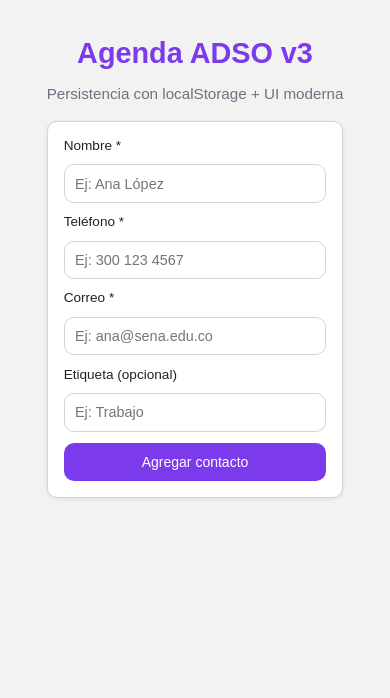
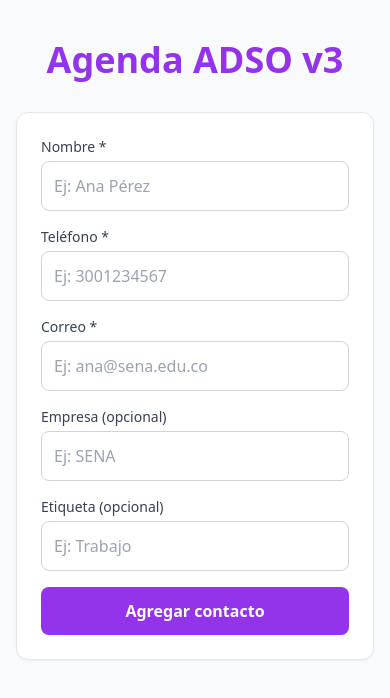
Before and after one commit to lxxny33/agendaADSO, a React (Vite) app: page / in a window 390 px wide. Shown: the top 698 px of the page. Built offline with nearby package versions, Linux system fonts and the light colour scheme.

Commit message:
Añadimos la responsividad mendiante tailwind

```diff
--- a/package.json
+++ b/package.json
@@ -18,10 +18,13 @@
     "@types/react": "^19.2.17",
     "@types/react-dom": "^19.2.3",
     "@vitejs/plugin-react": "^6.0.3",
+    "autoprefixer": "^10.5.4",
     "eslint": "^10.6.0",
     "eslint-plugin-react-hooks": "^7.1.1",
     "eslint-plugin-react-refresh": "^0.5.3",
     "globals": "^17.7.0",
+    "postcss": "^8.5.26",
+    "tailwindcss": "^3.4.13",
     "vite": "^8.1.1"
   }
 }
--- /dev/null
+++ b/postcss.config.js
@@ -0,0 +1,6 @@
+export default {
+ plugins: {
+ tailwindcss: {},
+ autoprefixer: {},
+ },
+}
--- a/src/App.jsx
+++ b/src/App.jsx
@@ -1,81 +1,44 @@
+// App.jsx
 import { useState, useEffect } from "react";
-
-import "./App.css";
-
 import FormularioContacto from "./components/FormularioContacto";
-
 import ContactoCard from "./components/ContactoCard";
-
-
-
+// Nota: toda la lógica de contactos (agregar/eliminar/persistir) se mantiene.
 export default function App() {
-
-  const contactosGuardados =
-
-    JSON.parse(localStorage.getItem("contactos")) || [];
-
+ // 1) Cargar lo guardado en localStorage (o array vacío)
+ const contactosGuardados = JSON.parse(localStorage.getItem("contactos")) || [];
+ // 2) Estado con la lista de contactos
  const [contactos, setContactos] = useState(contactosGuardados);
-
-
-
+ // 3) Persistir cambios en localStorage
  useEffect(() => {
-
  localStorage.setItem("contactos", JSON.stringify(contactos));
-
  }, [contactos]);
-
-
-
-  const agregarContacto = (nuevo) => {
-
-    setContactos((prev) => [...prev, nuevo]);
-
-  };
-
-
-
-  const eliminarContacto = (correo) => {
-
-    setContactos((prev) => prev.filter((c) => c.correo !== correo));
-
-  };
-
-
-
+ // 4) Agregar contacto (siempre inmutable)
+ const agregarContacto = (nuevo) => setContactos(prev => [...prev, nuevo]);
+ // 5) Eliminar usando correo como clave única
+ const eliminarContacto = (correo) =>
+ setContactos(prev => prev.filter(c => c.correo !== correo));
  return (
-
-    <main className="app-container">
-
-      <h1 className="app-title">Agenda ADSO v3</h1>
-
-      <p className="subtitulo">
-
-        Persistencia con localStorage + UI moderna
-
-      </p>
-
-
-
+ <main className="min-h-screen py-10 px-4">
+ {/* Título centrado con color morado */}
+ <h1 className="text-4xl font-bold text-center text-purple-600 mb-8">
+ Agenda ADSO v3
+ </h1>
+ <div className="max-w-4xl mx-auto">
+ {/* Tarjeta del formulario */}
+ <section className="bg-white border border-gray-200 rounded-xl shadow-sm p-6 mb-6">
  <FormularioContacto onAgregar={agregarContacto} />
-
-
-
+ </section>
+ {/* Lista de contactos */}
+ <section className="space-y-4">
  {contactos.map((c) => (
-
  <ContactoCard
-
  key={c.correo}
-
  {...c}
-
  onEliminar={eliminarContacto}
-
  />
-
  ))}
-
+ </section>
+ </div>
  </main>
-
  );
-
 }
--- a/src/components/ContactoCard.jsx
+++ b/src/components/ContactoCard.jsx
@@ -1,29 +1,51 @@
-export default function ContactoCard({ nombre, telefono, correo, etiqueta, onEliminar }) {
+// src/components/ContactoCard.jsx
 
+export default function ContactoCard({
+  nombre,
+  telefono,
+  correo,
+  empresa,
+  etiqueta,
+  onEliminar
+}) {
   return (
+    <article className="bg-white border border-gray-200 rounded-xl shadow-sm p-5">
+      {/* Nombre destacado */}
+      <h3 className="text-xl font-bold text-gray-900 mb-3">
+        {nombre}
+      </h3>
 
-    <article className="tarjeta-contacto">
+      {/* Teléfono */}
+      <p className="text-gray-700 mb-1">
+        <strong>Teléfono:</strong> {telefono}
+      </p>
 
-      <h3>{nombre}</h3>
+      {/* Correo */}
+      <p className="text-gray-700 mb-1">
+        <strong>Correo:</strong> {correo}
+      </p>
 
-      <p>📞 {telefono}</p>
+      {/* Empresa */}
+      {empresa && (
+        <p className="text-sm text-gray-600 mb-1">
+          <strong>Empresa:</strong> {empresa}
+        </p>
+      )}
 
-      <p>✉️ {correo}</p>
+      {/* Etiqueta */}
+      <p className="text-gray-700 mb-4">
+        <strong>Etiqueta:</strong> {etiqueta}
+      </p>
 
-      {etiqueta && <p>{etiqueta}</p>}
-
-      <div className="acciones">
-
-        <button className="btn-eliminar" onClick={() => onEliminar(correo)}>
-
+      {/* Acción eliminar */}
+      <div className="flex justify-start">
+        <button
+          onClick={() => onEliminar(correo)}
+          className="bg-red-500 hover:bg-red-600 text-white text-sm font-medium px-4 py-2 rounded-lg transition-colors"
+        >
           Eliminar
-
         </button>
-
       </div>
-
     </article>
-
   );
-
 }
--- a/src/components/FormularioContacto.jsx
+++ b/src/components/FormularioContacto.jsx
@@ -1,111 +1,120 @@
 import { useState } from "react";
 
-
-
 export default function FormularioContacto({ onAgregar }) {
-
+  // Estado único del formulario
   const [form, setForm] = useState({
-
     nombre: "",
-
     telefono: "",
-
     correo: "",
-
+    empresa: "",
     etiqueta: "",
-
   });
 
-
-
+  // Actualizar por nombre de campo
   const onChange = (e) => {
-
     const { name, value } = e.target;
-
     setForm((f) => ({ ...f, [name]: value }));
-
   };
 
-
-
+  // Enviar datos al padre con validación mínima
   const onSubmit = (e) => {
-
     e.preventDefault();
 
     if (!form.nombre || !form.telefono || !form.correo) return;
 
     onAgregar(form);
 
-    setForm({ nombre: "", telefono: "", correo: "", etiqueta: "" });
-
+    setForm({
+      nombre: "",
+      telefono: "",
+      correo: "",
+      empresa: "",
+      etiqueta: "",
+    });
   };
 
+  return (
+    <form onSubmit={onSubmit} className="space-y-4">
+      {/* Nombre + Teléfono */}
+      <div className="grid grid-cols-1 md:grid-cols-2 gap-4">
+        <div>
+          <label className="block text-sm font-medium text-gray-700">
+            Nombre *
+          </label>
 
+          <input
+            name="nombre"
+            value={form.nombre}
+            onChange={onChange}
+            placeholder="Ej: Ana Pérez"
+            className="mt-1 w-full rounded-lg border border-gray-300 focus:ring-2 focus:ring-purple-500 focus:outline-none p-3"
+          />
+        </div>
 
-  return (
+        <div>
+          <label className="block text-sm font-medium text-gray-700">
+            Teléfono *
+          </label>
 
-    <form className="form-contacto" onSubmit={onSubmit}>
+          <input
+            name="telefono"
+            value={form.telefono}
+            onChange={onChange}
+            placeholder="Ej: 3001234567"
+            className="mt-1 w-full rounded-lg border border-gray-300 focus:ring-2 focus:ring-purple-500 focus:outline-none p-3"
+          />
+        </div>
+      </div>
 
-      <label>Nombre *</label>
+      {/* Correo */}
+      <div>
+        <label className="block text-sm font-medium text-gray-700">
+          Correo *
+        </label>
 
-      <input
+        <input
+          name="correo"
+          value={form.correo}
+          onChange={onChange}
+          placeholder="Ej: ana@sena.edu.co"
+          className="mt-1 w-full rounded-lg border border-gray-300 focus:ring-2 focus:ring-purple-500 focus:outline-none p-3"
+        />
+      </div>
 
-        name="nombre"
+      {/* Empresa opcional */}
+      <div>
+        <label className="block text-sm font-medium text-gray-700">
+          Empresa (opcional)
+        </label>
 
-        value={form.nombre}
+        <input
+          name="empresa"
+          value={form.empresa}
+          onChange={onChange}
+          placeholder="Ej: SENA"
+          className="mt-1 w-full rounded-lg border border-gray-300 focus:ring-2 focus:ring-purple-500 focus:outline-none p-3"
+        />
+      </div>
 
-        onChange={onChange}
+      {/* Etiqueta opcional */}
+      <div>
+        <label className="block text-sm font-medium text-gray-700">
+          Etiqueta (opcional)
+        </label>
 
-        placeholder="Ej: Ana López"
+        <input
+          name="etiqueta"
+          value={form.etiqueta}
+          onChange={onChange}
+          placeholder="Ej: Trabajo"
+          className="mt-1 w-full rounded-lg border border-gray-300 focus:ring-2 focus:ring-purple-500 focus:outline-none p-3"
+        />
+      </div>
 
-      />
-
-      <label>Teléfono *</label>
-
-      <input
-
-        name="telefono"
-
-        value={form.telefono}
-
-        onChange={onChange}
-
-        placeholder="Ej: 300 123 4567"
-
-      />
-
-      <label>Correo *</label>
-
-      <input
-
-        name="correo"
-
-        value={form.correo}
-
-        onChange={onChange}
-
-        placeholder="Ej: ana@sena.edu.co"
-
-      />
-
-      <label>Etiqueta (opcional)</label>
-
-      <input
-
-        name="etiqueta"
-
-        value={form.etiqueta}
-
-        onChange={onChange}
-
-        placeholder="Ej: Trabajo"
-
-      />
-
-      <button className="btn-primario">Agregar contacto</button>
-
+      {/* Botón principal */}
+      <button className="w-full bg-purple-600 hover:bg-purple-700 text-white font-semibold py-3 rounded-lg transition-colors">
+        Agregar contacto
+      </button>
     </form>
-
   );
-
 }
--- a/src/index.css
+++ b/src/index.css
@@ -1,49 +1,9 @@
-/* === Estilos globales para la app React === */
-
-/* Fuente base y fondo general */
-body {
-  font-family: sans-serif;
-  background-color: #f2f2f2; /* gris claro */
-  color: #222; /* texto oscuro legible */
-  margin: 0;
-  padding: 0;
+@tailwind base;
+@tailwind components;
+@tailwind utilities;
+/* Ajustes base del body */
+@layer base {
+ body {
+ @apply bg-gray-50 text-gray-800 font-sans;
+ }
 }
-
-/* Enlaces */
-a {
-  color: #008037; /* verde SENA */
-  text-decoration: none;
-}
-
-a:hover {
-  text-decoration: underline;
-}
-
-/* Botones genéricos */
-button {
-  background-color: #008037;
-  color: white;
-  border: none;
-  border-radius: 6px;
-  padding: 8px 14px;
-  cursor: pointer;
-  font-size: 14px;
-}
-
-button:hover {
-  background-color: #006b2f; /* verde más oscuro */
-}
-
-/* Imágenes responsivas */
-img {
-  max-width: 100%;
-  height: auto;
-}
-
-/* Centramos el contenido principal */
-#root {
-  display: flex;
-  justify-content: center;
-  align-items: flex-start;
-  min-height: 100vh;
-}
--- a/src/main.jsx
+++ b/src/main.jsx
@@ -1,18 +1,9 @@
 import React from 'react'
-// React: la librería principal
-
 import ReactDOM from 'react-dom/client'
-// ReactDOM: dibuja React en el navegador
-
 import App from './App.jsx'
-// Importamos el componente raíz (nuestra Agenda ADSO)
-
-import './index.css'
-// Importamos los estilos globales
-
+import './index.css' // <-- Importante: activa Tailwind
 ReactDOM.createRoot(document.getElementById('root')).render(
-  <React.StrictMode>
-    <App />
-    {/* Aquí montamos nuestra Agenda ADSO */}
-  </React.StrictMode>,
-);
+ <React.StrictMode>
+ <App />
+ </React.StrictMode>,
+)
--- /dev/null
+++ b/tailwind.config.js
@@ -0,0 +1,10 @@
+export default {
+ content: [
+ './index.html',
+ './src/**/*.{js,jsx,ts,tsx}'
+ ],
+ theme: {
+ extend: {}
+ },
+ plugins: [],
+}
```
Also changed, not shown: 1 other file (tests, documents, lock files or other folders). Lines whose indentation alone changed are shown as unchanged.
